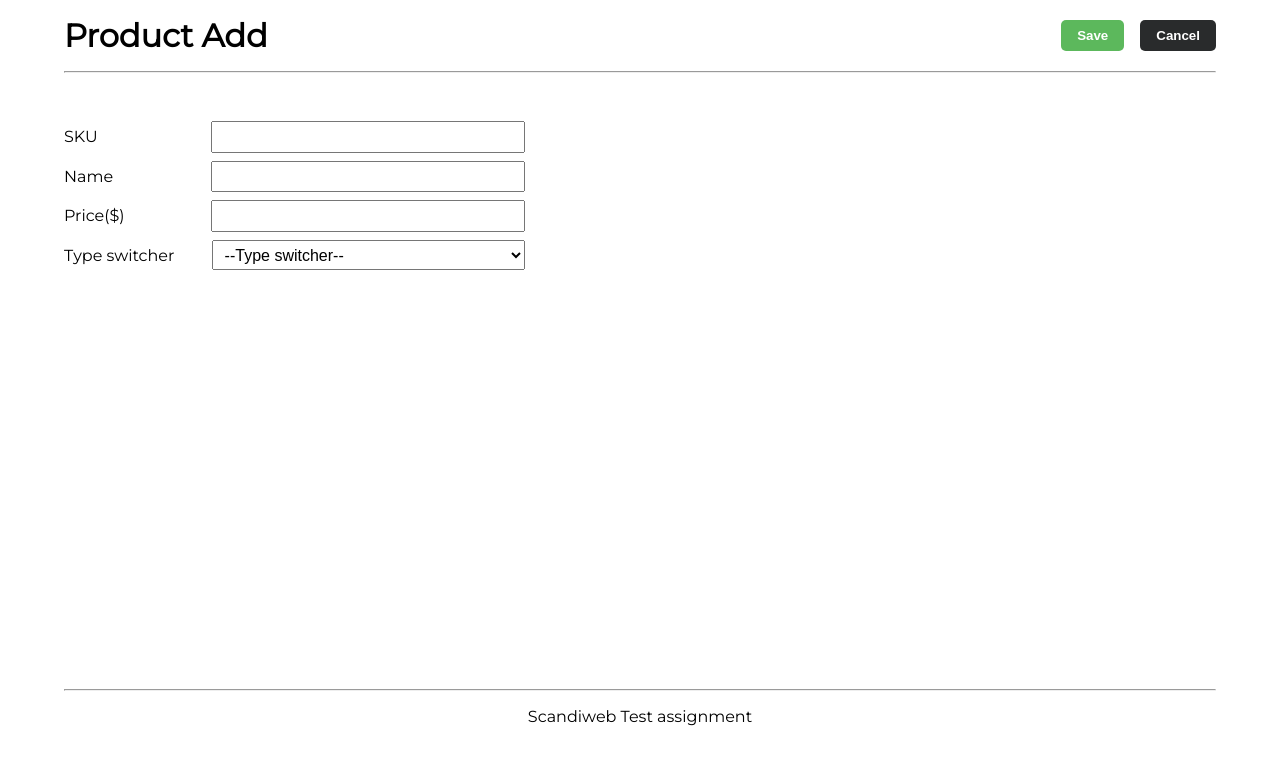
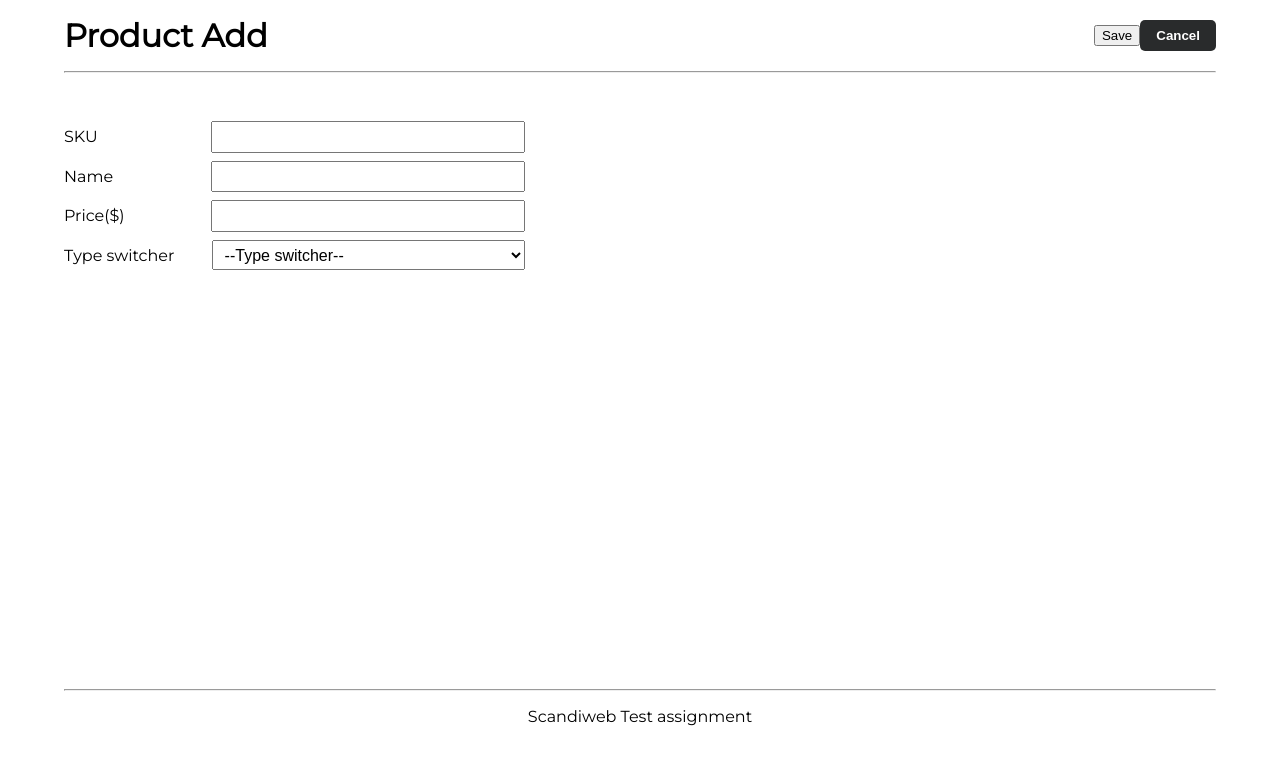
Before and after one commit to jantar25/Scandiweb_test, a React (Create React App) app in the folder client/: page /addproduct in a window 1280 px wide. Shown: the top 764 px of the page. Built offline with nearby package versions, Linux system fonts and the light colour scheme.

Commit message:
correct some auto QA error6

```diff
--- a/client/src/Pages/AddProduct/AddProduct.jsx
+++ b/client/src/Pages/AddProduct/AddProduct.jsx
@@ -3,14 +3,11 @@ import axios from 'axios'
 import { Link,useNavigate } from 'react-router-dom'
 
 import ProductForm from '../../Components/ProductForm/ProductForm'
-import { useProductsContext,useSetProductsContext } from '../../Context/Context';
 import { baseURL } from '../../Constants'
 import './addproduct.css'
 
 const AddProduct = () => {
   const navigate = useNavigate()
-  const products = useProductsContext()
-  const setProducts = useSetProductsContext()
   const [notification,setNotification] = useState(null)
   const [inputs,setInputs] = useState({
     sku: '',
@@ -61,7 +58,6 @@ const AddProduct = () => {
   const createProduct = async(product) => {
     try {
       await axios.post(baseURL, {...product})
-      setProducts(products.concat(product))
       emptyForm()
       navigate('/')
     } catch (error) {
@@ -122,7 +118,7 @@ const AddProduct = () => {
         <div className='header'>
             <h1>Product Add</h1>
             <div className='button-container'>
-                <button className='save' onClick={handleSubmit}>Save</button>
+                <button className='Save' onClick={handleSubmit}>Save</button>
                 <Link to='/' style={{textDecoration:'none'}}>
                   <button className='cancel'>Cancel</button>
                 </Link>
--- a/client/src/Pages/ProductList/ProductList.jsx
+++ b/client/src/Pages/ProductList/ProductList.jsx
@@ -64,7 +64,7 @@ const ProductList = () => {
         </div>
         <hr />
         <div className='body'>
-            {sortedProduct?.map(product =>
+            {sortedProduct && sortedProduct.map(product =>
             <Product
                 key={product.id}
                 product={product}
```
